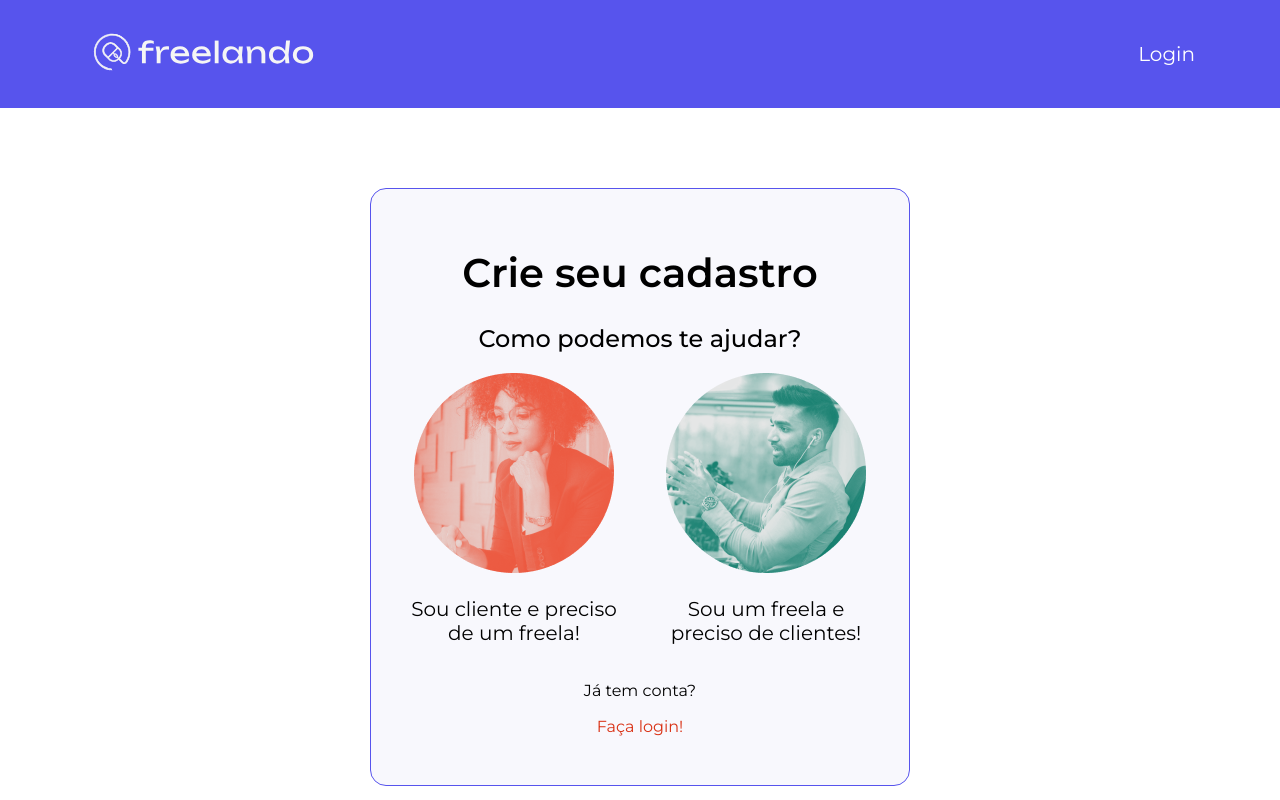
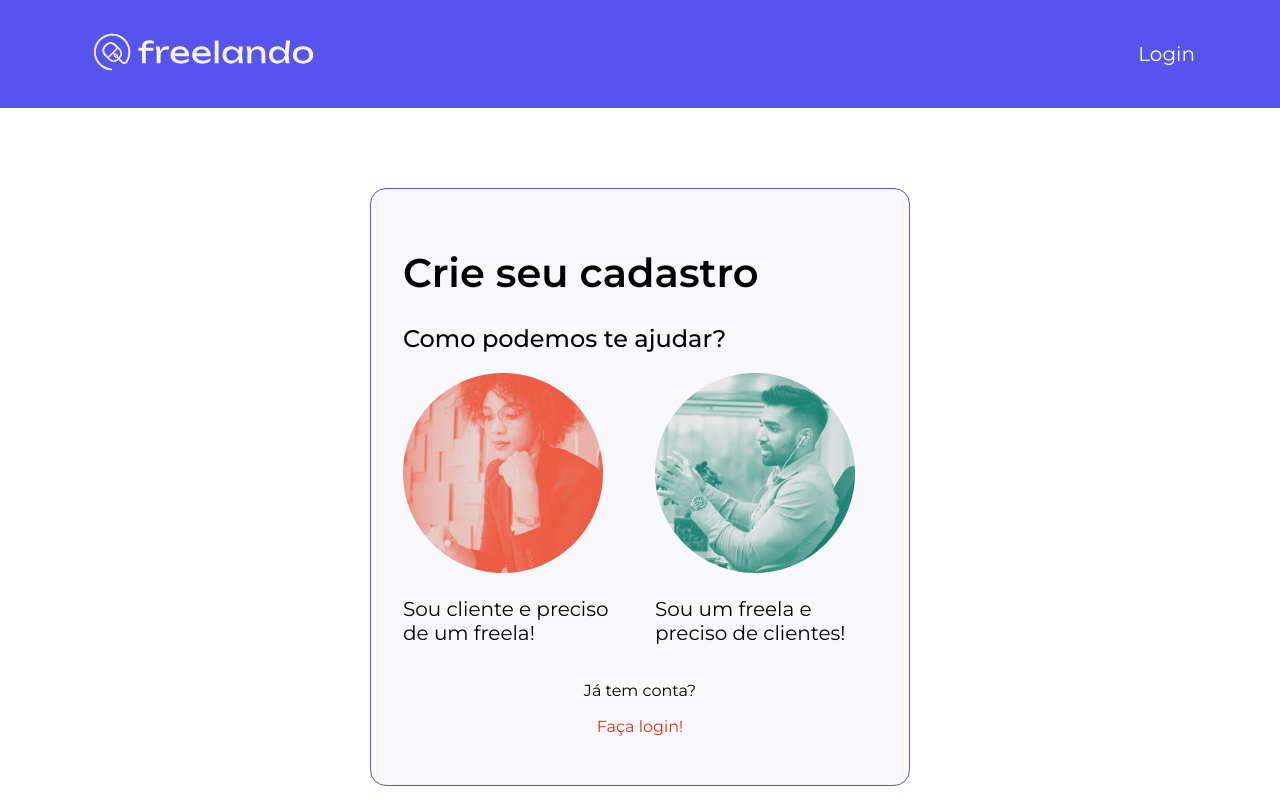
Before and after one commit to Arydiane/freelando, a React (Create React App) app: page /cadastro in a window 1280 px wide. Shown: the top 800 px of the page. Built offline with nearby package versions, Linux system fonts and the light colour scheme.

Commit message:
atualiza estilização LayoutBasecadastro

```diff
--- a/src/pages/cadastro/LayoutBaseCadastro.jsx
+++ b/src/pages/cadastro/LayoutBaseCadastro.jsx
@@ -5,7 +5,7 @@
 const LayoutBaseCadastro = () => {
     return (
         <Row justify="center">
-            <Col xxx={6} xxl={6} xl={6} lg={6} md={8} sm={12} style={{ margin: '80px 0', textAlign: 'center'}} >
+            <Col xxx={6} xxl={6} xl={6} lg={6} md={8} sm={12} style={{ margin: '80px 0'}} >
                 <Card>
                     <Outlet />
                 </Card>
```
